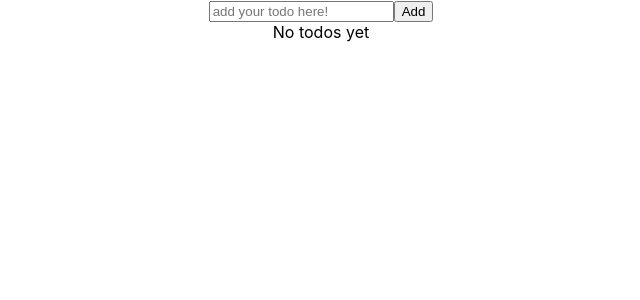
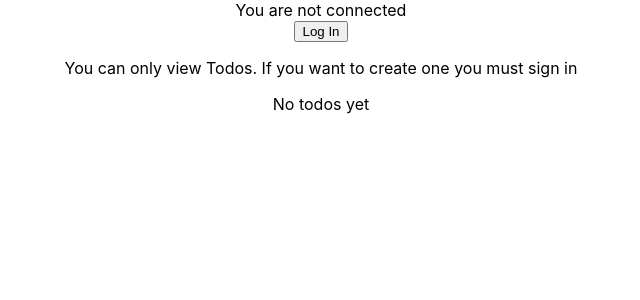
Before and after one commit to noobiedude/to-do-Redux, a React (Create React App) app: page / in a window 1280 px wide. Shown: the top 300 px of the page, without its empty margins (319-959 px from the left). Built offline with nearby package versions, Linux system fonts and the light colour scheme.

Commit message:
user + localStorage

```diff
--- a/src/components/toDoItem.Component.js
+++ b/src/components/toDoItem.Component.js
@@ -1,15 +1,22 @@
 import { remove, edit } from '../features/todo/todoSlice';
-import { useDispatch } from 'react-redux'
+import { useDispatch, useSelector } from 'react-redux'
 import {useState} from 'react';
 
 const ToDoItem = ({ todo, idx }) => {
     const dispatch = useDispatch();
+    const isSignedIn = useSelector((state) => state.user.value.isSignedIn);
     const [text, setText] = useState(todo);
     return(
         <div>
             <input type={text} value={text} onChange={(e) => setText(e.target.value)}></input>
-            <button onClick={(e) => dispatch(remove(idx))}>Delete</button>
-            <button onClick={e => dispatch(edit({idx: idx, editedToDo: text}))}>Edit</button>
+            {isSignedIn ?
+            <span>
+                <button onClick={(e) => dispatch(remove(idx))}>Delete</button>
+                <button onClick={e => dispatch(edit({idx: idx, editedToDo: text}))}>Edit</button>
+            </span>
+            :
+            ``
+            }
         </div>
     )
 }
--- a/src/components/todo.Component.js
+++ b/src/components/todo.Component.js
@@ -3,20 +3,48 @@ import { useSelector, useDispatch } from 'react-redux'
 import { add } from '../features/todo/todoSlice';
 import ToDoItem from './toDoItem.Component';
 import { v4 as uuidv4 } from 'uuid';
+import { setToDoList, setUser } from '../utils/localStorageManagment';
+import { signIn, signOut } from '../features/user/userSlice';
+
+const mock_user = {
+    username: `bob`,
+    password: `123`,
+    email: `bob@gmail.com`
+};
 
 const ToDo = () => {
     const todos = useSelector((state) => state.todo.value);
+    const isSignedIn = useSelector((state) => state.user.value.isSignedIn);
+    const user = useSelector((state) => state.user.value);
     const dispatch = useDispatch();
     const [inputToDoText, setInputToDoText] = useState('');
 
     useEffect(() => {
         console.log(todos);
         setInputToDoText('');
+        setToDoList(todos);
     }, [todos]);
+
+    useEffect(() => {
+        setUser(user);
+    }, [user])
 
     return (
         <div>
+            {isSignedIn ?
             <div>
+                Hello {user.username}
+                <button onClick={(e) => dispatch(signOut())}>Sign Out</button>
+            </div>
+            :
+            <div>
+            <div>
+                You are not connected
+            </div>
+            <button onClick={(e) => dispatch(signIn(mock_user))}>Log In</button>
+            </div>
+            }
+            {isSignedIn ? <div>
                 <input
                     type='text'
                     placeholder="add your todo here!"
@@ -25,6 +53,8 @@ const ToDo = () => {
                 </input>
                 <button onClick={(e) => dispatch(add(inputToDoText))}>Add</button>
             </div>
+            :
+            <p>You can only view Todos. If you want to create one you must sign in</p>}
             <div>
                 {todos.length === 0 ?
                 <div>
--- a/src/features/todo/todoSlice.js
+++ b/src/features/todo/todoSlice.js
@@ -1,9 +1,10 @@
 import { createSlice } from '@reduxjs/toolkit';
+import { getToDoList } from '../../utils/localStorageManagment';
 
 export const todoSlice = createSlice({
     name: `todo`,
     initialState: {
-        value: []
+        value: getToDoList(),
     },
     reducers: {
         add: (state, action) => {
--- a/src/features/user/userSlice.js
+++ b/src/features/user/userSlice.js
@@ -0,0 +1,24 @@
+import { createSlice } from '@reduxjs/toolkit';
+import { getUser } from '../../utils/localStorageManagment';
+export const userSlice = createSlice({
+    name: `user`,
+    initialState: {
+        value: getUser(),
+    },
+    reducers: {
+        signIn: (state, action) => {
+            state.value.username = action.payload.username;
+            state.value.password = action.payload.password;
+            state.value.email =action.payload.email;
+            state.value.isSignedIn = true;
+        },
+        signOut: (state) => {
+            state.value = {};
+            state.value.isSignedIn = false;
+        },
+    },
+});
+
+export const { signIn, signOut } = userSlice.actions;
+
+export default userSlice.reducer;
--- a/src/store.js
+++ b/src/store.js
@@ -1,8 +1,10 @@
 import { configureStore } from '@reduxjs/toolkit';
 import todoReducer from './features/todo/todoSlice';
+import userReducer from './features/user/userSlice';
 
 export default configureStore({
     reducer: {
         todo: todoReducer,
+        user: userReducer,
     },
 })
--- /dev/null
+++ b/src/utils/localStorageManagment.js
@@ -0,0 +1,33 @@
+const TO_DO_LIST_KEY = `todoList`;
+const USER_KEY = `user`;
+
+function setToDoList(todos){
+    localStorage.setItem(TO_DO_LIST_KEY, JSON.stringify(todos));
+}
+
+function getToDoList(){
+    const data = [];
+    if (localStorage.getItem(TO_DO_LIST_KEY) != null && localStorage.getItem(TO_DO_LIST_KEY) !== `undefined`)
+        return JSON.parse(localStorage.getItem(TO_DO_LIST_KEY));
+    return data;
+}
+
+function setUser(user){
+    localStorage.setItem(USER_KEY, JSON.stringify(user));
+}
+
+function getUser(){
+    const user = localStorage.getItem(USER_KEY);
+    if (user != null && user !==`undefined`)
+        return JSON.parse(user);
+    else{
+        deleteUser();
+        const empty_obj = {isSignedIn: false};
+        return empty_obj;
+    }
+}
+
+function deleteUser(){
+    localStorage.removeItem(USER_KEY);
+}
+export { setToDoList, getToDoList, setUser, getUser, deleteUser };
```
